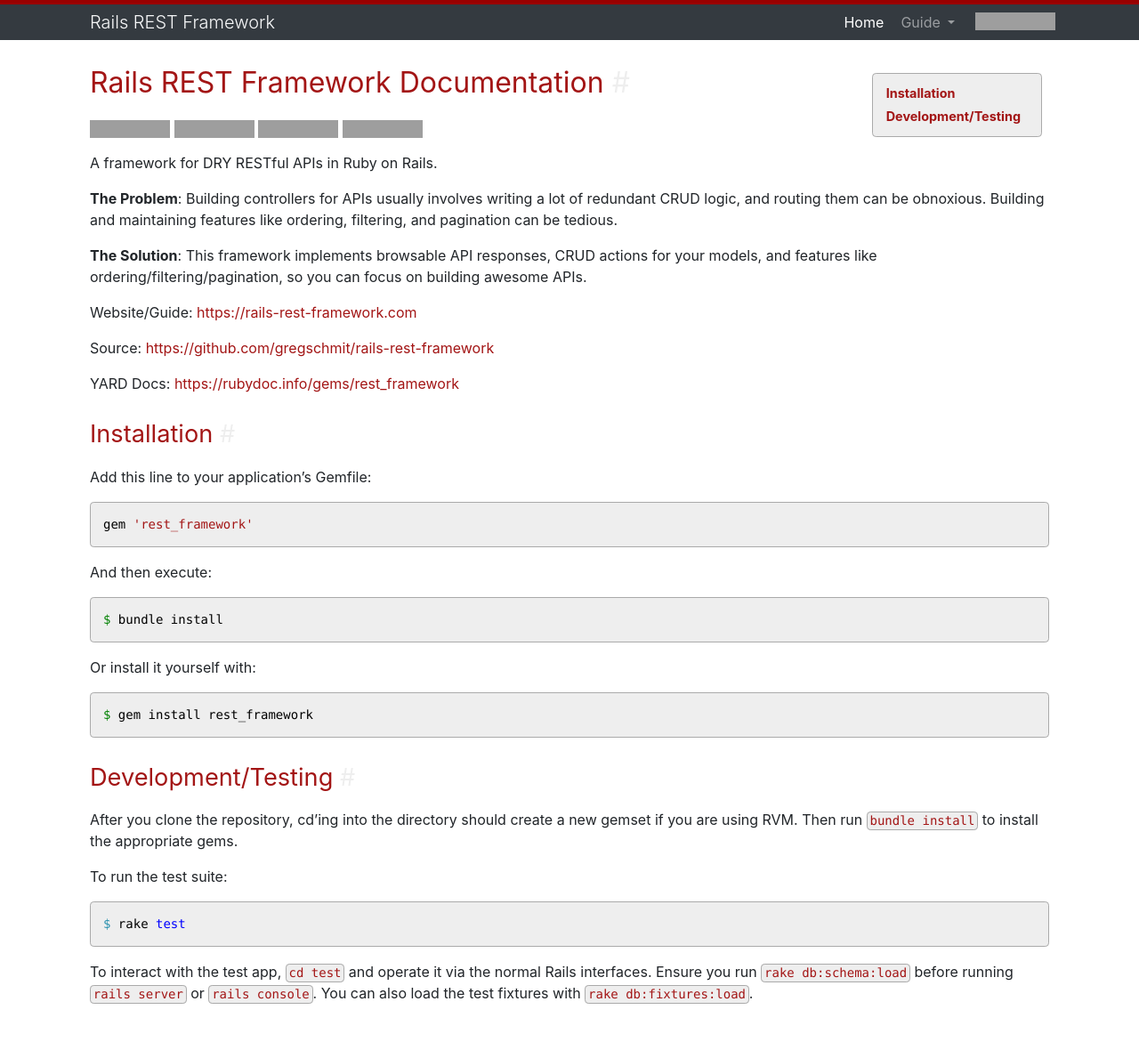
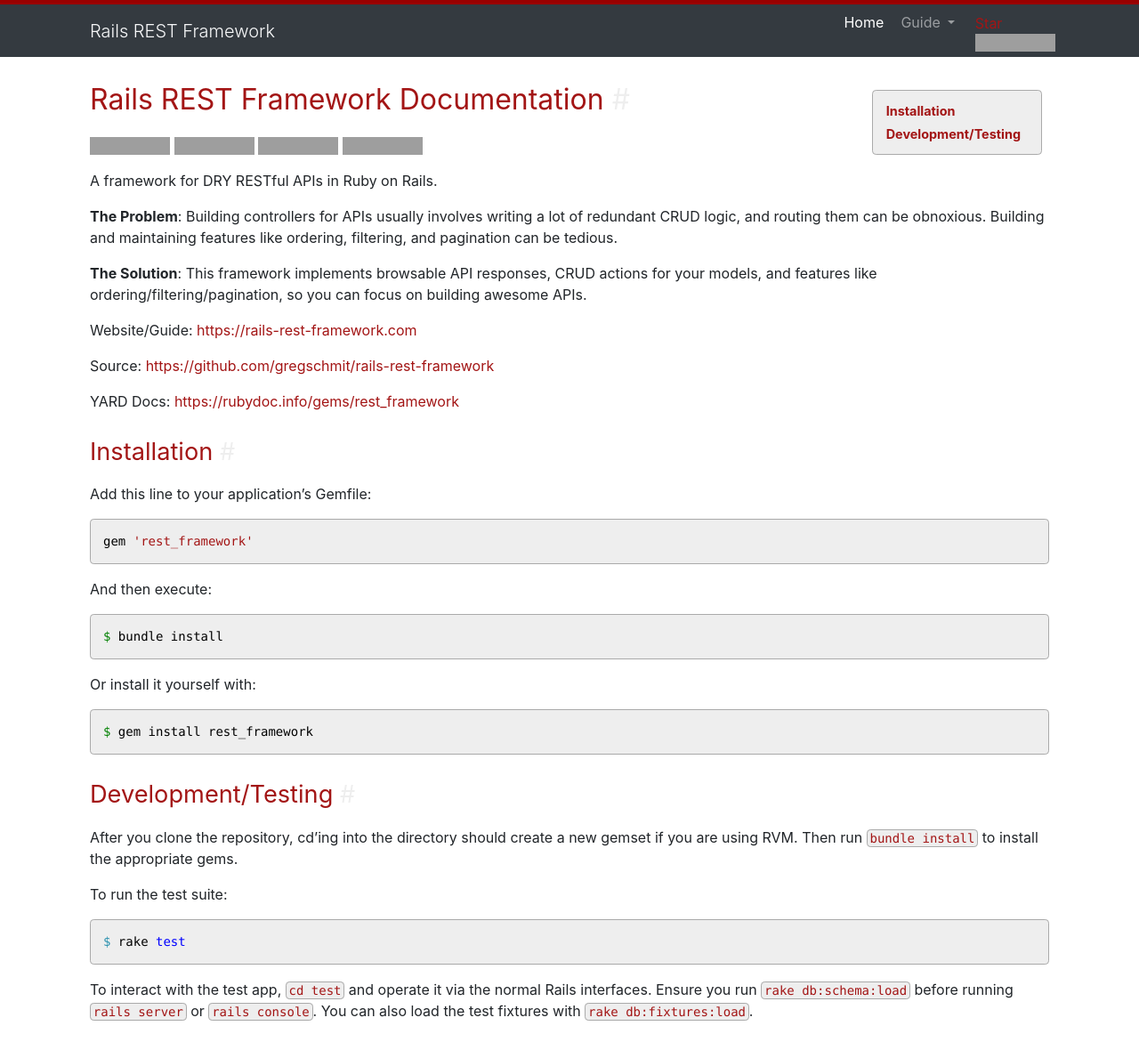
Before and after one commit to gregschmit/rails-rest-framework, a Jekyll site: the page built from docs/index.md, in a window 1280 px wide, cut to the strip 0-1180 px from the top of the page. Shown: the whole strip at 89% size. Built offline with Jekyll 4.4.1, drawn with Linux system fonts in a browser that asks for light colours; nearby versions of some CDN libraries; our own code applies the rules of GitHub Pages for plain Markdown files; grey boxes are pictures that could not be loaded.

```diff
--- a/docs/_includes/header.html
+++ b/docs/_includes/header.html
@@ -29,6 +29,8 @@
           </li>
           <li class="nav-item">
             <span style="display: block; padding-left: .8em; padding-top: .6em; width: 6em;">
+              <script async defer src="https://buttons.github.io/buttons.js"></script>
+              <a class="github-button" href="https://github.com/gregschmit/rails-rest-framework" data-show-count="true" aria-label="Star gregschmit/rails-rest-framework on GitHub">Star</a>
               <iframe src="https://ghbtns.com/github-btn.html?user=gregschmit&repo=rails-rest-framework&type=star&count=true" frameborder="0" scrolling="0" width="150" height="20" title="GitHub"></iframe>
             </span>
           </li>
```
Also changed, not shown: test/config/application.rb (+1 -2 lines), test/config/database.yml (+1 -4 lines).
